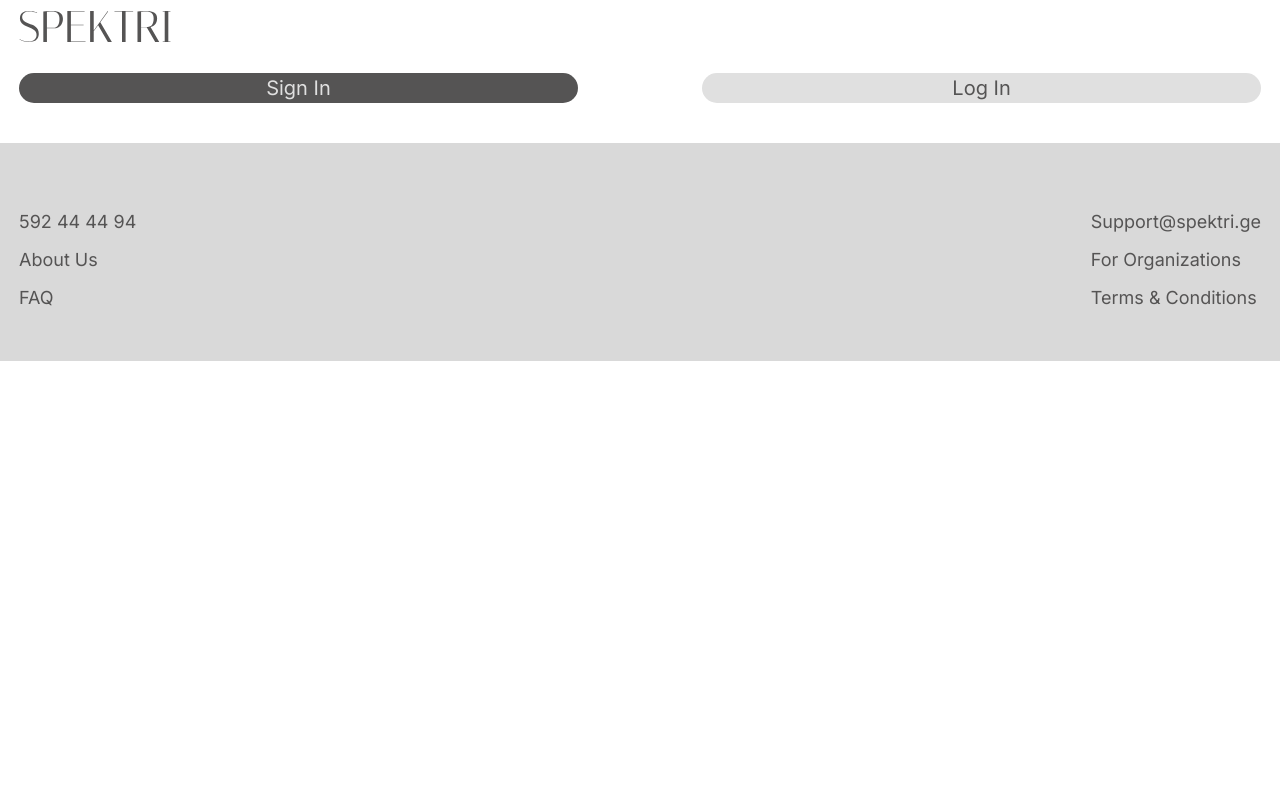
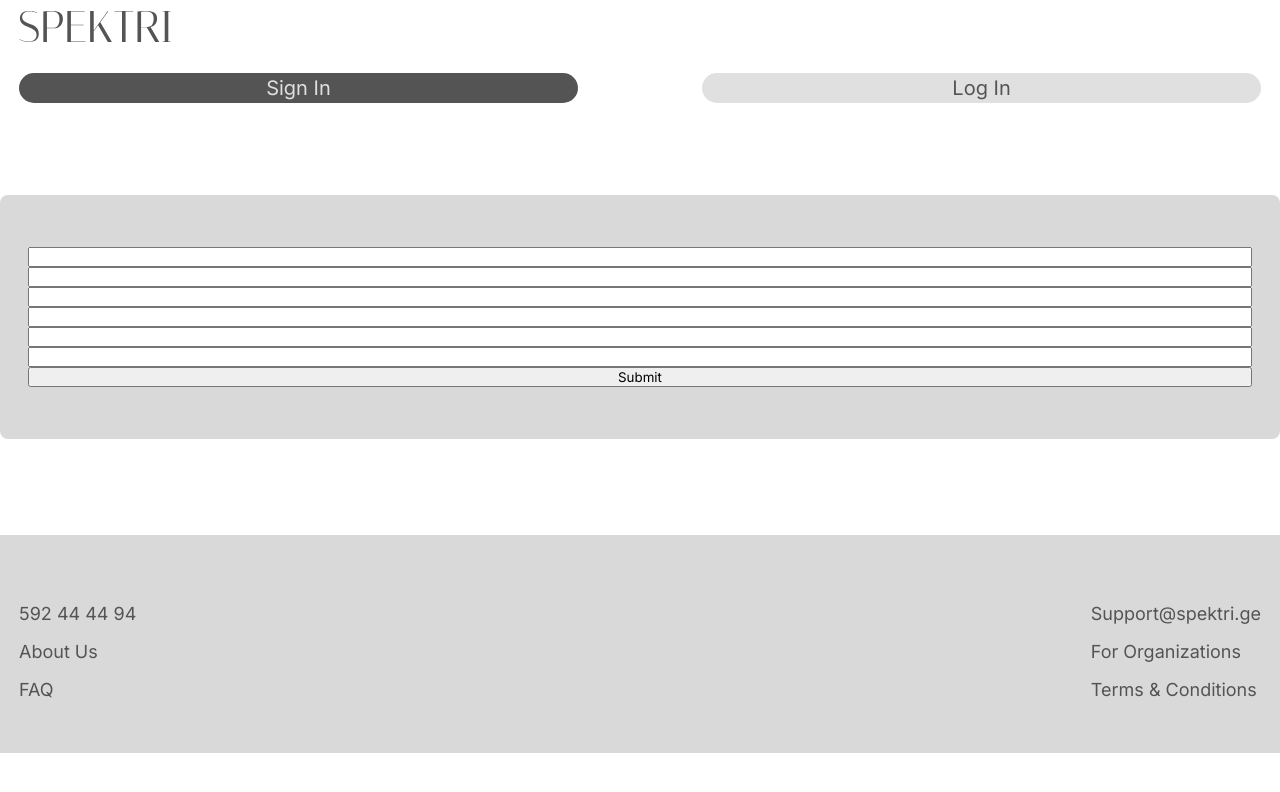
Before and after one commit to Milltiades/Spektri, a React (Vite) app: page /registration in a window 1280 px wide. Shown: the top 792 px of the page. Built offline with nearby package versions, Linux system fonts and the light colour scheme.

Commit message:
add autoplay

```diff
--- a/package.json
+++ b/package.json
@@ -10,8 +10,10 @@
     "preview": "vite preview"
   },
   "dependencies": {
+    "@createform/react": "^3.3.29",
     "react": "^18.2.0",
     "react-dom": "^18.2.0",
+    "react-hook-form": "^7.43.9",
     "react-router": "^6.11.1",
     "react-router-dom": "^6.11.1",
     "react-router-ts": "^1.8.1",
--- a/src/App.tsx
+++ b/src/App.tsx
@@ -4,6 +4,7 @@ import HeaderComponent from "./components/HeaderComponent";
 import FooterComponent from "./components/FooterComponent";
 import EventPage from "./components/EventPage";
 import HomePage from "./components/HomePage";
+import SignInPage from "./components/SignInPage";
 
 function App() {
   return (
@@ -13,6 +14,7 @@ function App() {
       <Routes>
         <Route path="/" element={<HomePage />} />
         <Route path="/event" element={<EventPage />} />
+        <Route path="/registration" element={<SignInPage/>}/>
       </Routes>
       <FooterComponent />
     </>
--- /dev/null
+++ b/src/components/SignInPage.tsx
@@ -0,0 +1,35 @@
+
+import { useForm } from 'react-hook-form'
+import { styled } from 'styled-components'
+
+export default function SignInPage() {
+  const {register,} = useForm();
+  return (
+    <Main>
+      <Form action="">
+        <input type="text" />
+        <input type="text" />
+        <input type="text" />
+        <input type="text" />
+        <input type="text" />
+        <input type="text" />
+        <input type="submit" />
+      </Form>
+    </Main>
+  )
+}
+
+
+const Form = styled.form`
+  display: flex;
+  flex-direction: column;
+`
+
+const Main = styled.div`
+margin: 52px 0 96px 0;
+width: 100%;
+background: #D9D9D9;
+border-radius: 8px;
+padding: 52px 28px;
+
+`
--- a/src/components/SwiperComponent.tsx
+++ b/src/components/SwiperComponent.tsx
@@ -1,24 +1,22 @@
-// import { Autoplay } from 'swiper';
-import { Swiper, SwiperSlide  } from "swiper/react";
-import 'swiper/swiper-bundle.css';
+import { Autoplay } from "swiper";
+import { Swiper, SwiperSlide} from "swiper/react";
+import "swiper/swiper-bundle.css";
 import "swiper/css";
-import 'swiper/css/navigation';
+import "swiper/css/navigation";
 import { styled } from "styled-components";
 import "swiper/css/autoplay";
-import 'swiper/swiper-bundle.min.css';
+import "swiper/swiper-bundle.min.css";
 
 export default function SwiperComponent() {
-
   return (
     <Swiper
-//       modules={[Autoplay]}
-
-//       autoplay={{
-// delay: 2500
-//      } }
+      modules={[Autoplay]}
+      autoplay={{
+        delay: 2500,
+      }}
       spaceBetween={37}
       slidesPerView={1}
-      onSwiper={(swiper:any) => console.log(swiper)}
+      onSwiper={(swiper: any) => console.log(swiper)}
       onSlideChange={() => console.log("slide change")}
     >
       <SwiperSlide>
@@ -44,7 +42,6 @@ export default function SwiperComponent() {
         <H1>26th Tbilisi Jazz Festival</H1>
         <P>Sheraton Grand Tbilisi Metechi Palace</P>
       </SwiperSlide>
-
     </Swiper>
   );
 }
@@ -62,7 +59,7 @@ font-size: 20px;
   line-height: 24px;
   margin-top: 16px;
   color: #555454;
-`
+`;
 
 const P = styled.p`
   font-style: normal;
@@ -71,4 +68,4 @@ font-size: 18px;
   line-height: 24px;
   margin-top: 8px;
   color: #555454;
-`
+`;
```
Also changed, not shown: tsconfig.json (+38 -18 lines), 1 other file (tests, documents, lock files or other folders). Lines whose indentation alone changed are shown as unchanged.
